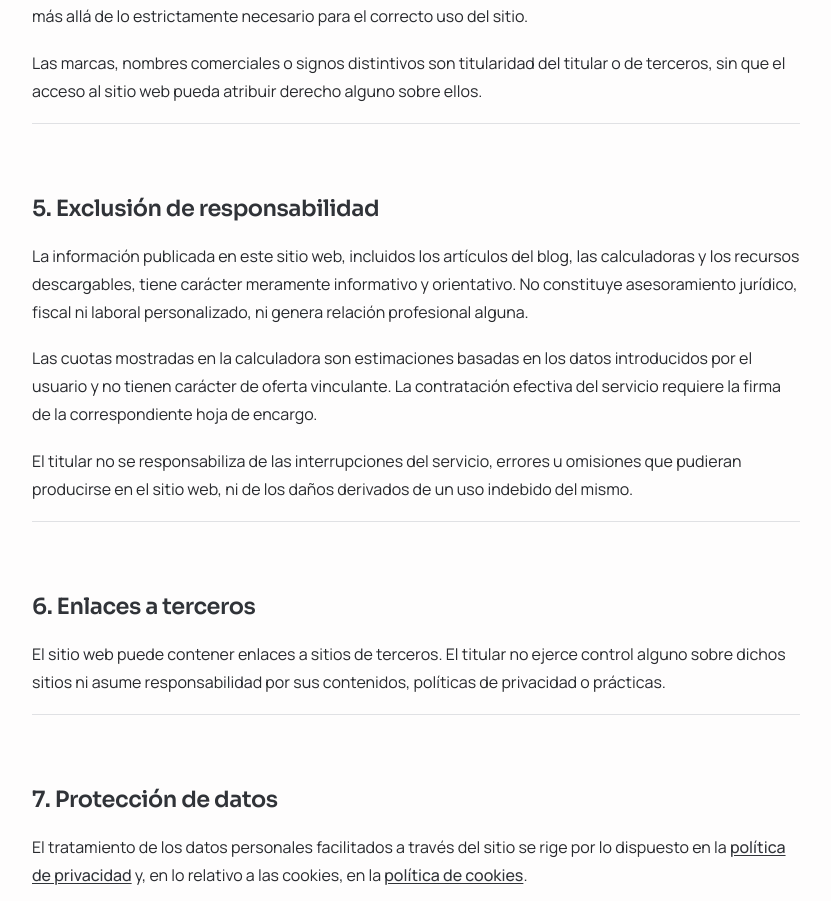
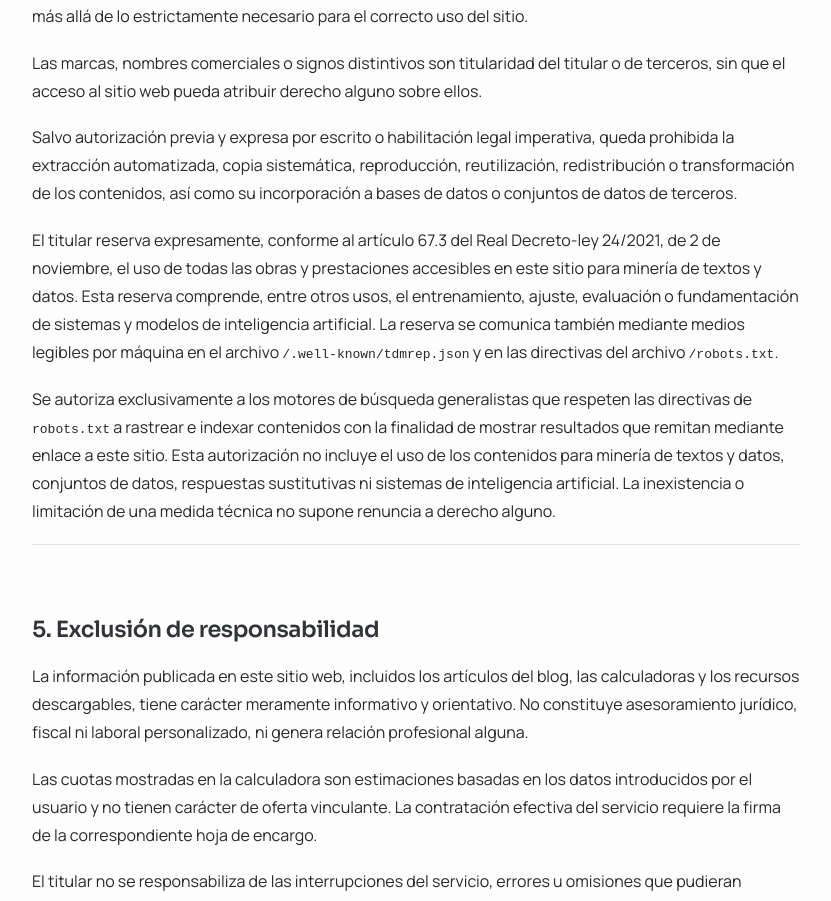
Before and after one commit to denisabalau91/prolegal360, a Next.js app: page /aviso-legal in a window 1280 px wide. Shown: the part 1886-2787 px from the top of the page, without its empty margins (288-1119 px from the left). Built offline with nearby package versions, Linux system fonts and the light colour scheme.

Commit message:
feat: copywrite

```diff
--- a/src/app/(site)/aviso-legal/page.tsx
+++ b/src/app/(site)/aviso-legal/page.tsx
@@ -115,6 +115,29 @@ const APARTADOS: ApartadoLegal[] = [
           de terceros, sin que el acceso al sitio web pueda atribuir derecho alguno sobre
           ellos.
         </p>
+        <p>
+          Salvo autorización previa y expresa por escrito o habilitación legal imperativa,
+          queda prohibida la extracción automatizada, copia sistemática, reproducción,
+          reutilización, redistribución o transformación de los contenidos, así como su
+          incorporación a bases de datos o conjuntos de datos de terceros.
+        </p>
+        <p>
+          El titular reserva expresamente, conforme al artículo 67.3 del Real Decreto-ley
+          24/2021, de 2 de noviembre, el uso de todas las obras y prestaciones accesibles en
+          este sitio para minería de textos y datos. Esta reserva comprende, entre otros usos,
+          el entrenamiento, ajuste, evaluación o fundamentación de sistemas y modelos de
+          inteligencia artificial. La reserva se comunica también mediante medios legibles
+          por máquina en el archivo <code>/.well-known/tdmrep.json</code> y en las directivas
+          del archivo <code>/robots.txt</code>.
+        </p>
+        <p>
+          Se autoriza exclusivamente a los motores de búsqueda generalistas que respeten las
+          directivas de <code>robots.txt</code> a rastrear e indexar contenidos con la finalidad
+          de mostrar resultados que remitan mediante enlace a este sitio. Esta autorización no
+          incluye el uso de los contenidos para minería de textos y datos, conjuntos de datos,
+          respuestas sustitutivas ni sistemas de inteligencia artificial. La inexistencia o
+          limitación de una medida técnica no supone renuncia a derecho alguno.
+        </p>
       </>
     ),
   },
```
Also changed, not shown: src/app/robots.ts (+37 -4 lines), public/.well-known/tdmrep.json (added).
